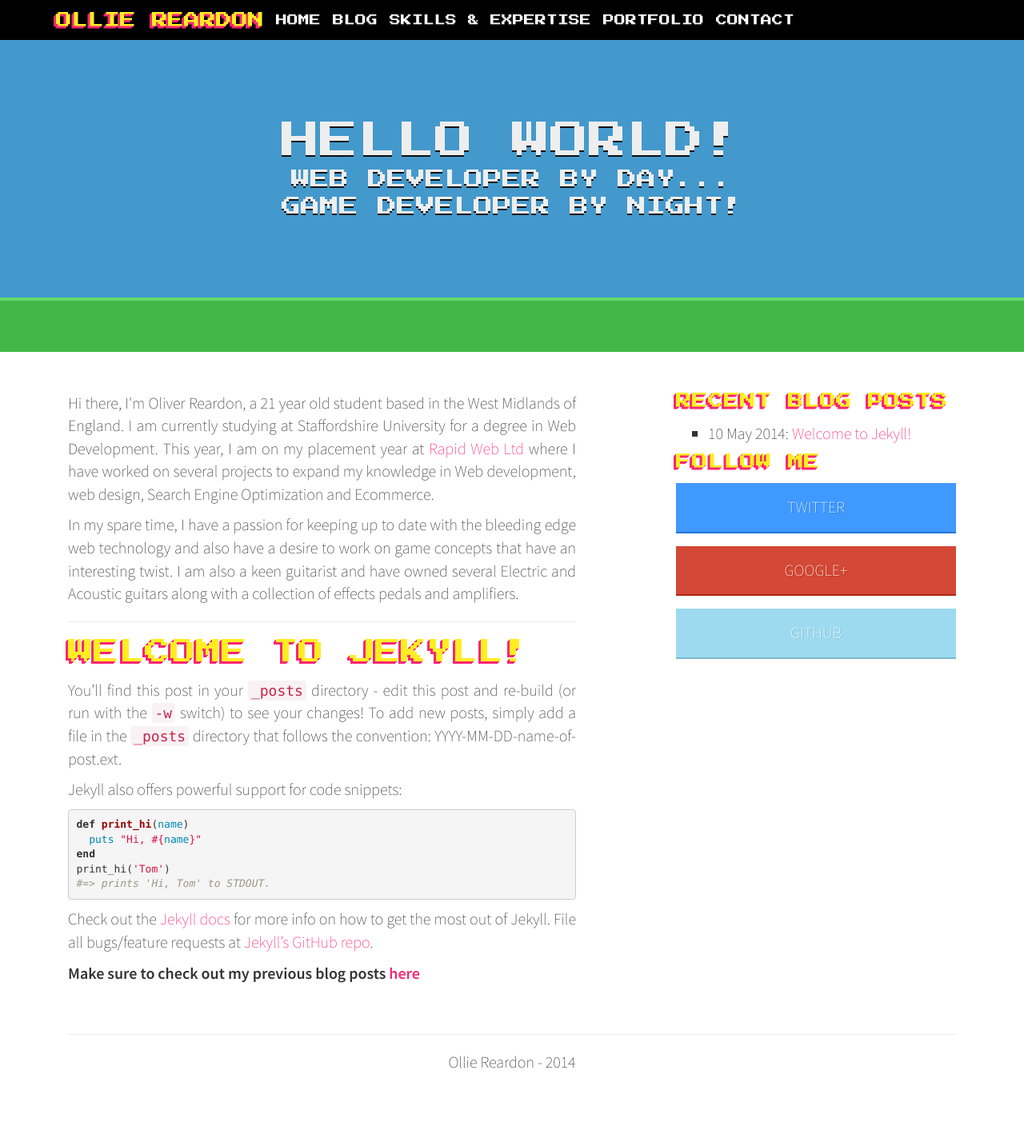
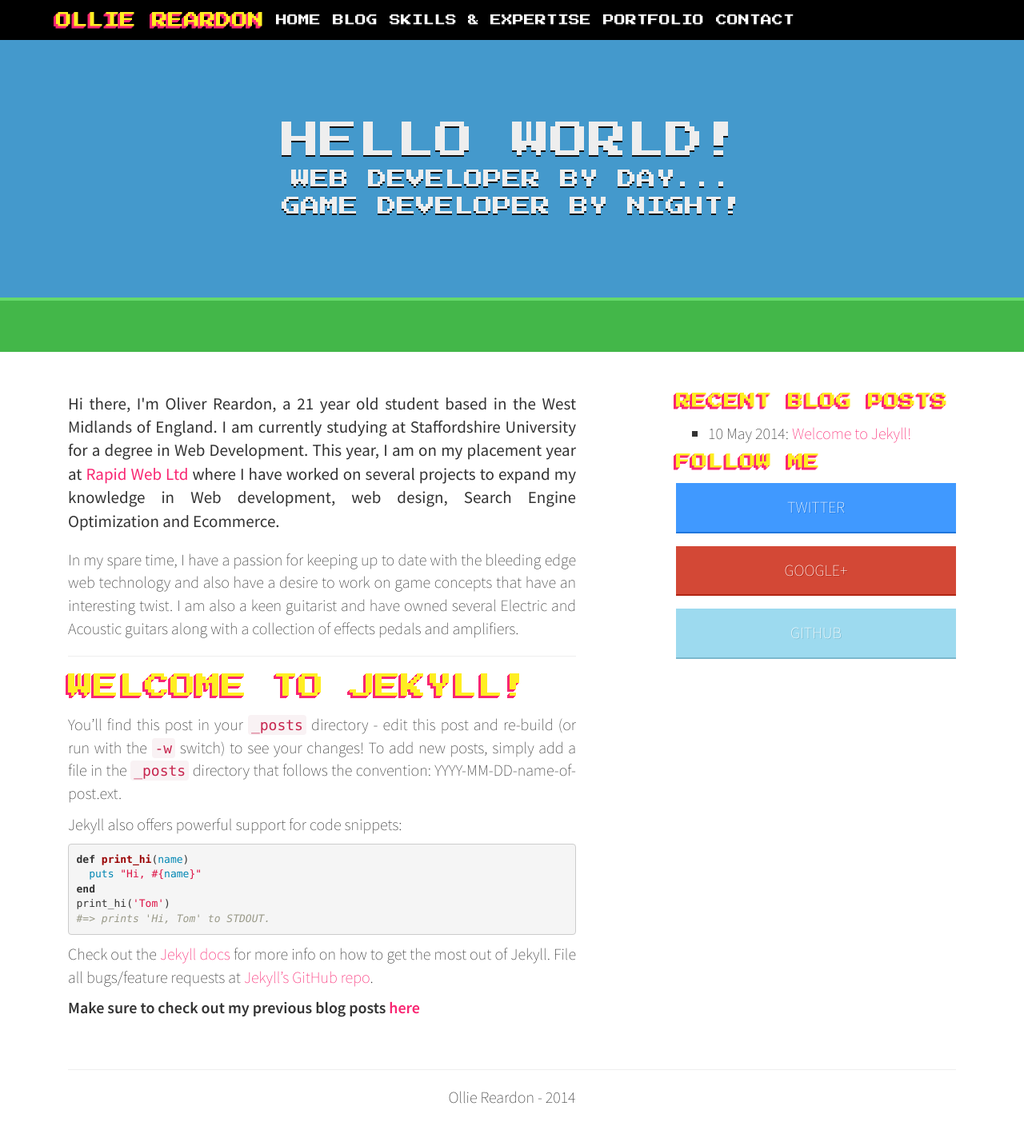
Before and after one commit to ojdon/ojdon.github.io, a Jekyll site: the page built from index.html, in a window 1280 px wide. Shown: the whole page at 80% size. Built offline with Jekyll 4.4.1, drawn with Linux system fonts in a browser that asks for light colours; nearby versions of some CDN libraries; Markdown is read by kramdown in place of the engine named in the settings; before the commit the page ends 1375 px from its top, so only the background shows below that.

Commit message:
Added lead class to homepage text

```diff
--- a/css/style.css
+++ b/css/style.css
@@ -55,7 +55,9 @@ h4 {
 	font-size: 16px; font-size: 1.6rem;
 }
 p {text-align: justify;}
-
+.lead {
+	font-weight: 400;
+}
 .navbar {
 	background: #000;
 	border: none;
--- a/index.html
+++ b/index.html
@@ -25,7 +25,7 @@ title: "Web Developer by Day, Game Developer by Night"
 	</div>
 	<div class="col-xs-offset-0 col-sm-offset-0 col-md-offset-1 col-lg-offset-1"></div>
 	<div class="col-xs-12 col-sm-8 col-md-7 col-lg-7">
-		<p>Hi there, I'm Oliver Reardon, a 21 year old student based in the West Midlands of England. I am currently studying at Staffordshire University for a degree in Web Development. This year, I am on my placement year at <a href="http://www.rapidweb.biz"/>Rapid Web Ltd</a> where I have worked on several projects to expand my knowledge in Web development, web design, Search Engine Optimization and Ecommerce.</p>
+		<p class="lead">Hi there, I'm Oliver Reardon, a 21 year old student based in the West Midlands of England. I am currently studying at Staffordshire University for a degree in Web Development. This year, I am on my placement year at <a href="http://www.rapidweb.biz"/>Rapid Web Ltd</a> where I have worked on several projects to expand my knowledge in Web development, web design, Search Engine Optimization and Ecommerce.</p>
 		<p>In my spare time, I have a passion for keeping up to date with the bleeding edge web technology and also have a desire to work on game concepts that have an interesting twist. I am also a keen guitarist and have owned several Electric and Acoustic guitars along with a collection of effects pedals and amplifiers.</p>
 		<hr>
 	{% assign post = site.posts.first %}
```
